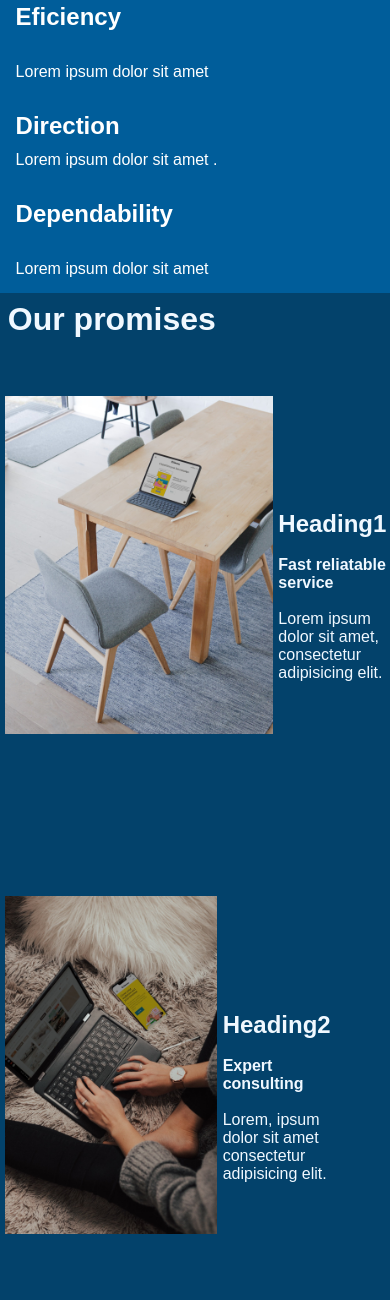
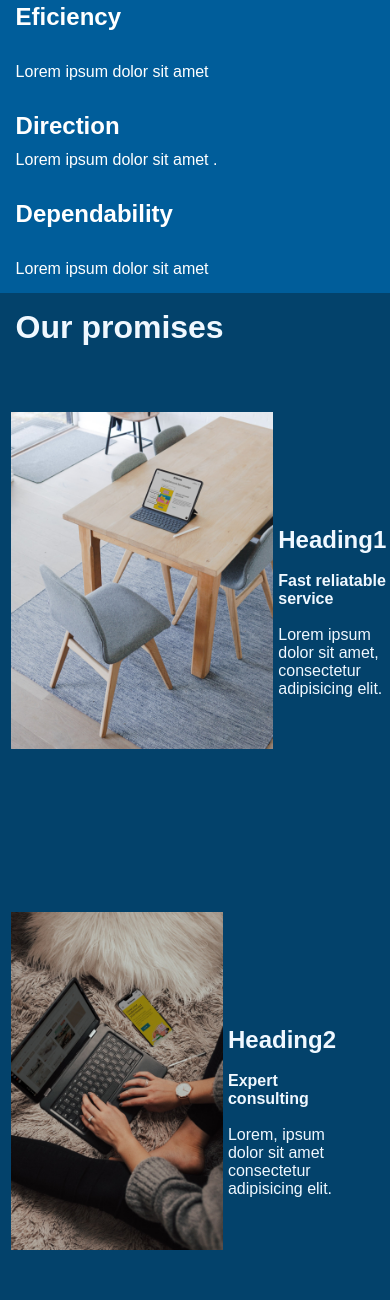
Before and after one commit to Noor-132/html-css, a plain HTML site: page index.html in a window 390 px wide. Shown: the part 1080-2380 px from the top of the page. Drawn offline with Linux system fonts and the light colour scheme.

Commit message:
Update styles.css

```diff
--- a/styles.css
+++ b/styles.css
@@ -249,7 +249,7 @@ height:40vh;
       height: 70%;
     }
   .pro-1, .pro-2{
-    padding-left: 2%;
+    padding-left: 4%;
   }
   .pro-d{
     display: flex;
@@ -257,7 +257,7 @@ height:40vh;
     align-items: baseline;
   }
   .pro>h1 {
- padding: 2%;
+ padding: 4%;
   }
   .pro-div {
     display: flex;
```
